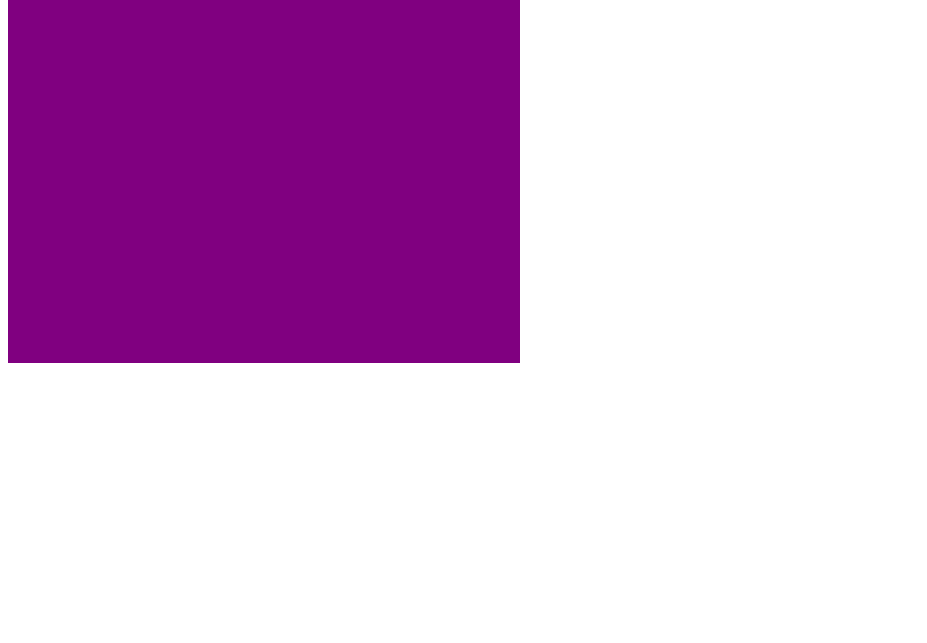
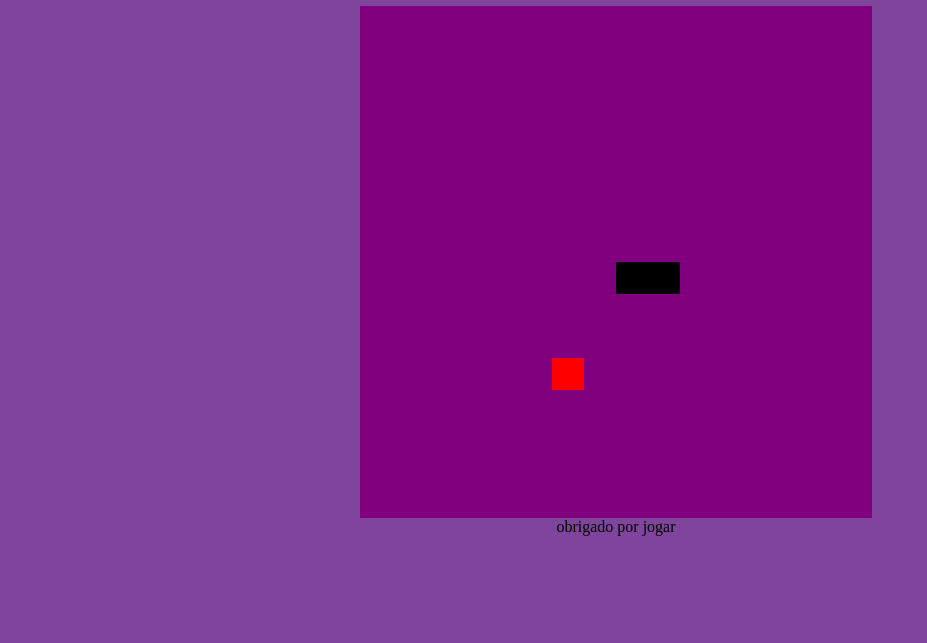
Before and after one commit to B1Z00N/jogo-da-cobrinha, a plain HTML site: page index.html in a window 1280 px wide. Shown: the part 157-800 px from the top of the page, without its empty margins (0-927 px from the left). Drawn offline with Linux system fonts and the light colour scheme.

Commit message:
jogo da cobrinha adicionado

```diff
--- a/index.html
+++ b/index.html
@@ -1,14 +1,19 @@
+
 <!DOCTYPE html>
 <html lang="en">
 <head>
     <meta charset="UTF-8">
-    <meta http-equiv="X-UA-Compatible" content="IE=edge">
     <meta name="viewport" content="width=device-width, initial-scale=1.0">
-    <title>snakegame</title>
+    <meta http-equiv="X-UA-Compatible" content="ie=edge">
+    <title>Snakegame</title>
     <link rel="stylesheet" href="style.css">
     <script defer src="script.js"></script>
 </head>
 <body>
+    <h1>joguin da cobra!</h1>
     <canvas id="snake" width="512" height="512"></canvas>
+    <h7>obrigado por jogar
+
+    </h7>
 </body>
 </html>
--- a/script.js
+++ b/script.js
@@ -1,50 +1,83 @@
-let canvas = document.getElementById("snake")
+let canvas = document.getElementById("snake");
 let context = canvas.getContext("2d");
 let box = 32;
-let snake= [];
-snake[0] = {
+let snake = [];
+snake[0] ={
     x: 8 * box,
     y: 8 * box
 }
 let direction = "right";
+let food ={
+    x: Math.floor(Math.random() * 15 + 1) * box,
+    y: Math.floor(Math.random() * 15 + 1) * box
+}
+
+function criarBG(){
+    context.fillStyle = "purple";
+    context.fillRect(0, 0, 16*box, 16*box);
+}
+
+function criarCobrinha (){
+    for(i = 0; i < snake.length; i++){
+        context.fillStyle = "black";
+        context.fillRect(snake[i].x, snake[i].y, box, box);
+    }
+}
+
+function drawFood (){
+    context.fillStyle = "red";
+    context.fillRect(food.x, food.y, box, box);
+}
 
 
-function criarBG() {
-context.fillStyle = "purple";
-context.fillRect(0, 0, 16 * box, 16 * box);
+document.addEventListener('keydown', update);
+
+function update(event){
+    if(event.keyCode == 37 && direction != 'right') direction = 'left';
+    if(event.keyCode == 38 && direction != 'down') direction = 'up';
+    if(event.keyCode == 39 && direction != 'left') direction = 'right';
+    if(event.keyCode == 40 && direction != 'up') direction = 'down';
 }
 
-function criarcobra(){
-for(i=0; i < snake.length; i++ ){
-context.fillStyle = "black";
-context.fillRect(snake [i].x, snake[i].y, box, box);
+function iniciarJogo(){
 
+    if(snake[0].x > 15*box && direction == "right") snake[0].x = 0;
+    if(snake[0].x < 0 && direction == 'left') snake[0].x = 16 * box;
+    if(snake[0].y > 15*box && direction == "down") snake[0].y = 0;
+    if(snake[0].y < 0 && direction == 'up') snake[0].y = 16 * box;
+
+    for(i = 1; i < snake.length; i++){
+        if(snake[0].x == snake[i].x && snake[0].y == snake[i].y){
+            clearInterval(jogo);
+            alert('Game Over :(');
+        }
     }
 
-}
-function iniciarjogo(){
     criarBG();
-criarcobra();
+    criarCobrinha();
+    drawFood();
 
-let snakeX = [0].x;
-let snakeY = [0].y;
+    let snakeX = snake[0].x;
+    let snakeY = snake[0].y;
 
+    if(direction == "right") snakeX += box;
+    if(direction == "left") snakeX -= box;
+    if (direction == "up") snakeY -= box;
+    if(direction == "down") snakeY += box;
 
-if(direction =="right") snakeX += box;
-if(direction =="left" ) snakeY -= box;
-if(direction =="up" ) snakeY -= box;
-if(direction =="down") snakeY += box;
-
+    if(snakeX != food.x || snakeY != food.y){
         snake.pop();
-
-let newhead = {
-X: snakeX,
-y:snakeY
-}
-snake.unshift(newhead);
-
-
-
+    }else{
+        food.x = Math.floor(Math.random() * 15 +1) * box;
+        food.y = Math.floor(Math.random() * 15 +1) * box;
     }
 
-let jogo = setInterval(iniciarjogo, 100);
+    let newHead ={
+        x: snakeX,
+        y: snakeY
+    }
+
+    snake.unshift(newHead);
+}
+
+let jogo = setInterval(iniciarJogo, 100);
--- a/style.css
+++ b/style.css
@@ -0,0 +1,10 @@
+body{
+    height: 95vh;
+    width: 95vw;
+    display: flex;
+    flex-direction: column;
+    justify-content: center;
+    align-items: center;
+    background-color:rgb(127, 68, 155);
+    color: rgb(0, 0, 0);
+}
```
Lines whose indentation alone changed are shown as unchanged.
